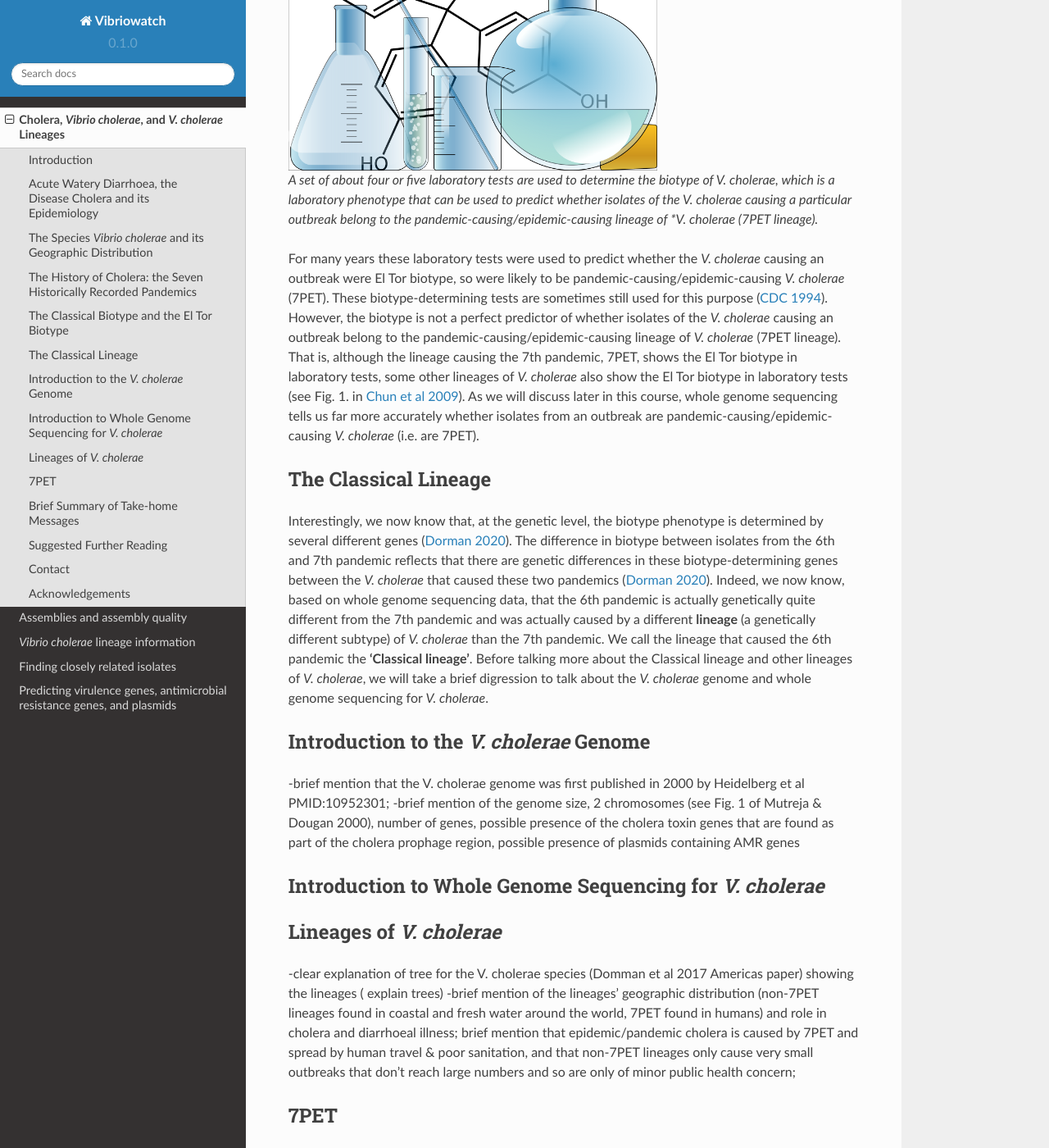
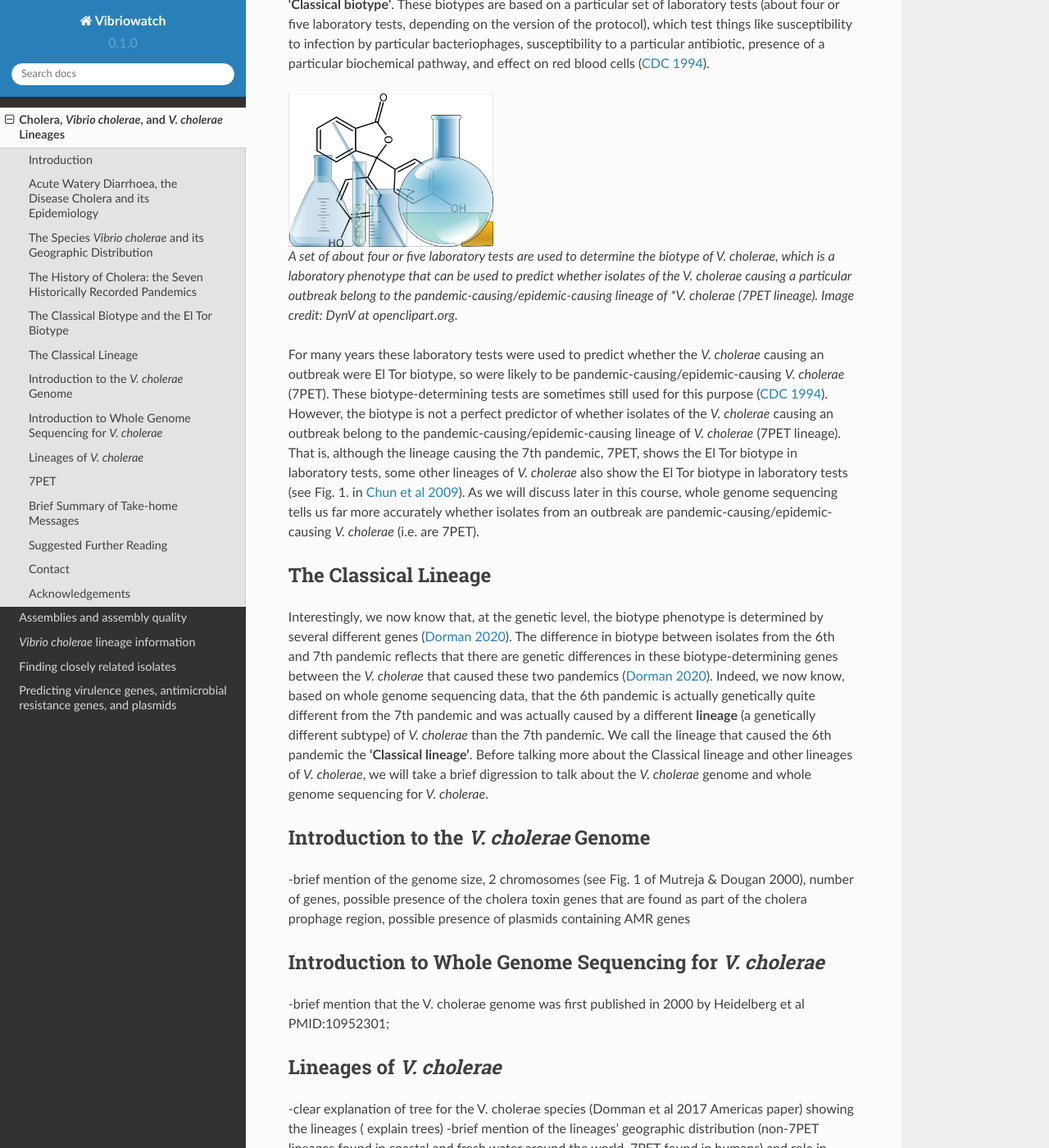
Before and after one commit to avrilcoghlan/cholerabook, a Sphinx documentation site: the page built from docs/source/vibriogenomes.rst, in a window 1280 px wide and 1400 px high, scrolled down 4142 px. Shown: the whole window at 82% size. Built offline with Sphinx 7.4.7 and the Read the Docs theme 2.0.0, drawn with Linux system fonts in a browser that asks for light colours; some of the changed text lies outside the part shown.

Commit message:
Update vibriogenomes.rst

```diff
--- a/docs/source/vibriogenomes.rst
+++ b/docs/source/vibriogenomes.rst
@@ -22,7 +22,7 @@
 with human faeces containing *V. cholerae*.
 
 .. figure:: FaecalOralRoute.jpg
-  :width: 450
+  :width: 550
 
   The faecal-oral route for disease transmission. The orange lines represent barriers, ie. toilets, safe water, hygiene and handwashing. Image credit: Howard G., Bartam J., Williams A., Overbo A., Fuente D., Geere J.A. Domestic water quantity, service level and health, second edition. Geneva: World Health Organization; 2020.
 
@@ -79,9 +79,9 @@
 .. _Feng et al 2008: https://pubmed.ncbi.nlm.nih.gov/19115014/
 
 .. figure:: SnowCholeraMap.jpg
-  :width: 450
+  :width: 550
 
-   Map of cholera cases in London in 1854 made by the doctor John Snow during the third historically recorded cholera pandemic. Image credit: Original map made by John Snow in 1854.
+  Map of cholera cases in London in 1854 made by the doctor John Snow during the third historically recorded cholera pandemic. Image credit: Original map made by John Snow in 1854.
 
 The Classical Biotype and the El Tor Biotype
 --------------------------------------------
@@ -94,9 +94,9 @@
 .. _CDC 1994: https://stacks.cdc.gov/view/cdc/52473
 
 .. figure:: LabTests.png
-  :width: 450
+  :width: 250
 
-  A set of about four or five laboratory tests are used to determine the biotype of *V. cholerae*, which is a laboratory phenotype that can be used to predict whether isolates of the *V. cholerae causing a particular outbreak belong to the pandemic-causing/epidemic-causing lineage of *V. cholerae* (7PET lineage).
+  A set of about four or five laboratory tests are used to determine the biotype of *V. cholerae*, which is a laboratory phenotype that can be used to predict whether isolates of the *V. cholerae causing a particular outbreak belong to the pandemic-causing/epidemic-causing lineage of *V. cholerae* (7PET lineage). Image credit: DynV at openclipart.org.
 
 For many years these laboratory tests were used to predict whether the *V. cholerae*
 causing an outbreak were El Tor biotype, so were likely to be pandemic-causing/epidemic-causing *V. cholerae* (7PET). These biotype-determining tests
@@ -126,11 +126,12 @@
 Introduction to the *V. cholerae* Genome
 ----------------------------------------
 
--brief mention that the V. cholerae genome was first published in 2000 by Heidelberg et al PMID:10952301;
 -brief mention of the genome size, 2 chromosomes (see Fig. 1 of Mutreja & Dougan 2000), number of genes, possible presence of the cholera toxin genes that are found as part of the cholera prophage region, possible presence of plasmids containing AMR genes
 
 Introduction to Whole Genome Sequencing for *V. cholerae*
 ---------------------------------------------------------
+
+-brief mention that the V. cholerae genome was first published in 2000 by Heidelberg et al PMID:10952301;
 
 Lineages of *V. cholerae*
 -------------------------
```
